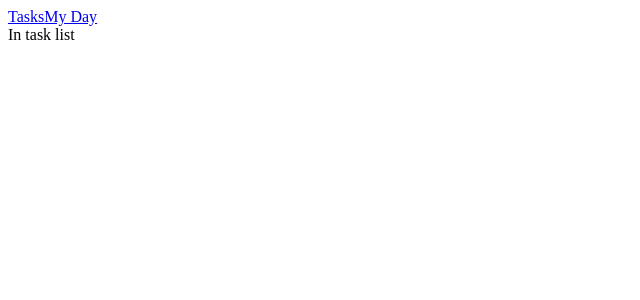
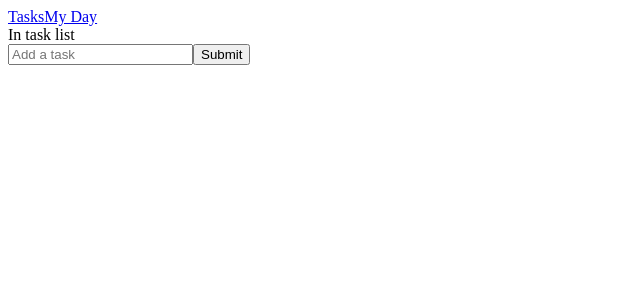
Before and after one commit to kcsuraj/task-management, a React (Create React App) app in the folder code/web/: page / in a window 1280 px wide. Shown: the top 300 px of the page, without its empty margins (0-640 px from the left). Built offline with nearby package versions, Linux system fonts and the light colour scheme.

Commit message:
Create test for add task form submission

```diff
--- a/code/web/src/modules/tasks/Tasks.tsx
+++ b/code/web/src/modules/tasks/Tasks.tsx
@@ -1,7 +1,17 @@
 import React, { FC } from 'react'
+import { AddTask } from 'modules/tasks/components'
 
 const Tasks: FC = () => {
-  return <div>In task list</div>
+  return (
+    <div>
+      In task list
+      <AddTask
+        handleSubmit={(data: any) => {
+          console.log(data)
+        }}
+      />
+    </div>
+  )
 }
 
 export default Tasks
--- /dev/null
+++ b/code/web/src/modules/tasks/components/addTask/AddTask.tsx
@@ -0,0 +1,27 @@
+import React, { FC, FormEvent, useState, ChangeEvent } from 'react'
+
+interface IProps {
+  handleSubmit: (value: string) => void
+}
+
+const AddTask: FC<IProps> = ({ handleSubmit }) => {
+  const [task, setTask] = useState<string>('')
+
+  const handleTaskChange = (e: ChangeEvent<HTMLInputElement>) => {
+    setTask(e.target.value)
+  }
+
+  const handleFormSubmit = (e: FormEvent<HTMLFormElement>) => {
+    e.preventDefault()
+    handleSubmit(task)
+  }
+
+  return (
+    <form onSubmit={handleFormSubmit}>
+      <input type="text" placeholder="Add a task" onChange={handleTaskChange} />
+      <button type="submit">Submit</button>
+    </form>
+  )
+}
+
+export default AddTask
--- /dev/null
+++ b/code/web/src/modules/tasks/components/addTask/index.ts
@@ -0,0 +1 @@
+export { default } from './AddTask'
--- /dev/null
+++ b/code/web/src/modules/tasks/components/index.ts
@@ -0,0 +1 @@
+export { default as AddTask } from './addTask'
```
Also changed, not shown: 2 other files (tests, documents, lock files or other folders).
